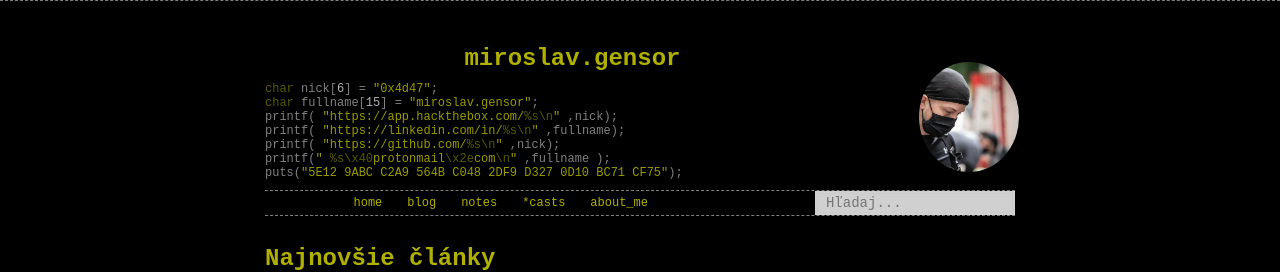
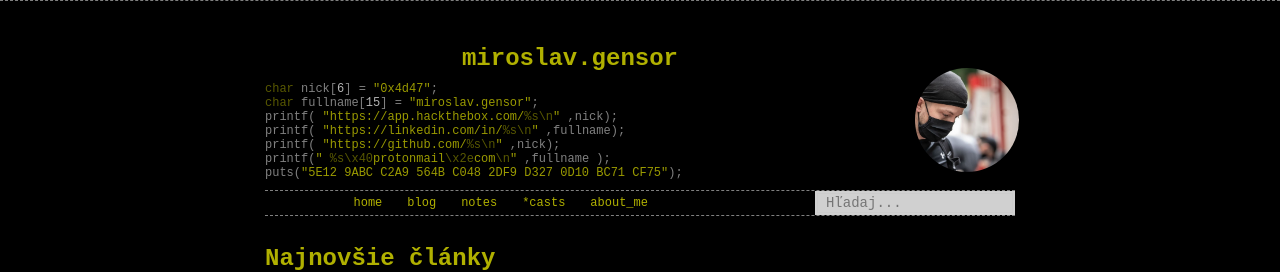
Before and after one commit to 0x00mg/0x00mg.github.io, a Jekyll site: the page built from index.md, in a window 1280 px wide. Shown: the top 272 px of the page. Built offline with Jekyll 4.4.1, drawn with Linux system fonts in a browser that asks for light colours.

Commit message:
Update header.html

```diff
--- a/_includes/header.html
+++ b/_includes/header.html
@@ -14,7 +14,8 @@
     <!-- Fotka napravo -->
     <div class="header-image profile-photo">
       <img src="{{ site.baseurl }}/images/p1.jpg" alt="Miroslav Gensor"
-           style="width:auto; max-height:calc(7 * 1.5em); object-fit:cover; border-radius:50%;">
+           style="width:120px; height:120px; object-fit:cover; border-radius:50%;
+          box-shadow: 0 0 20px rgba(0,0,0,0.3)">
     </div>
   </div>
 </header>
```
